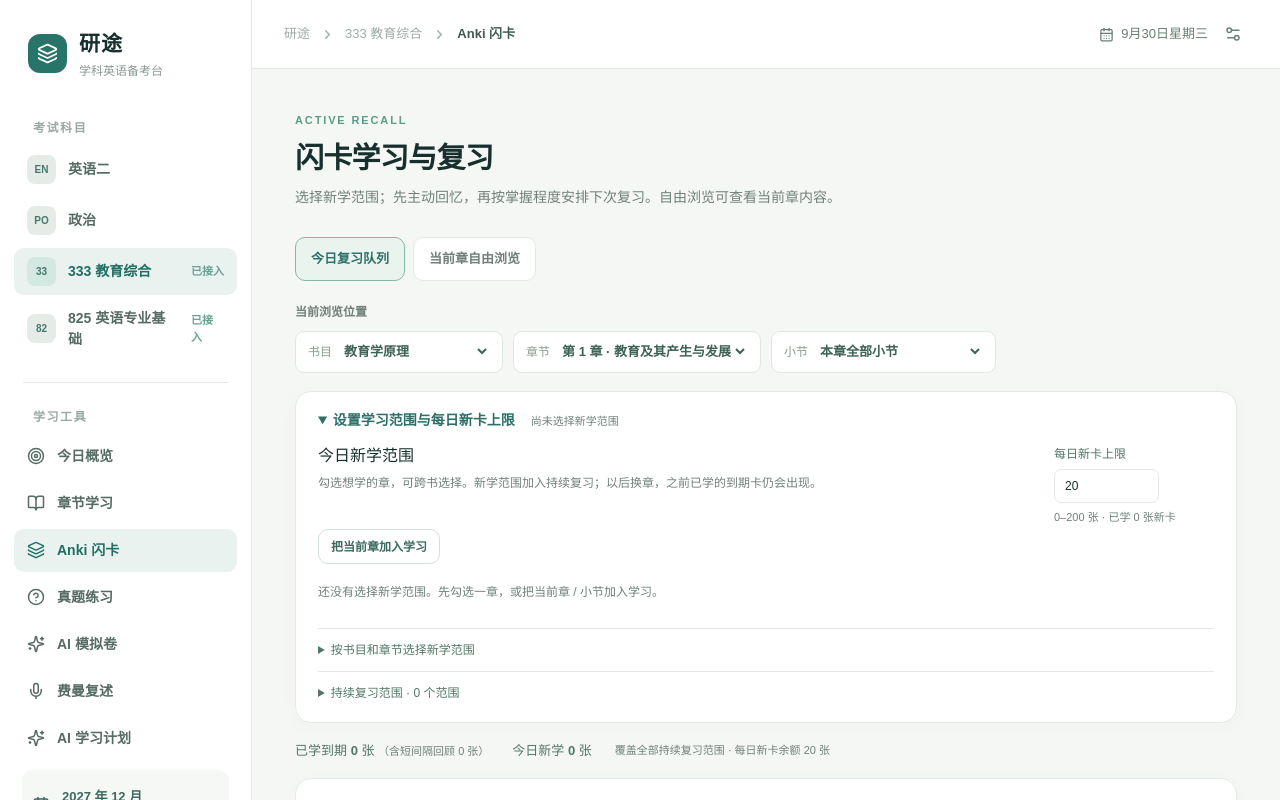
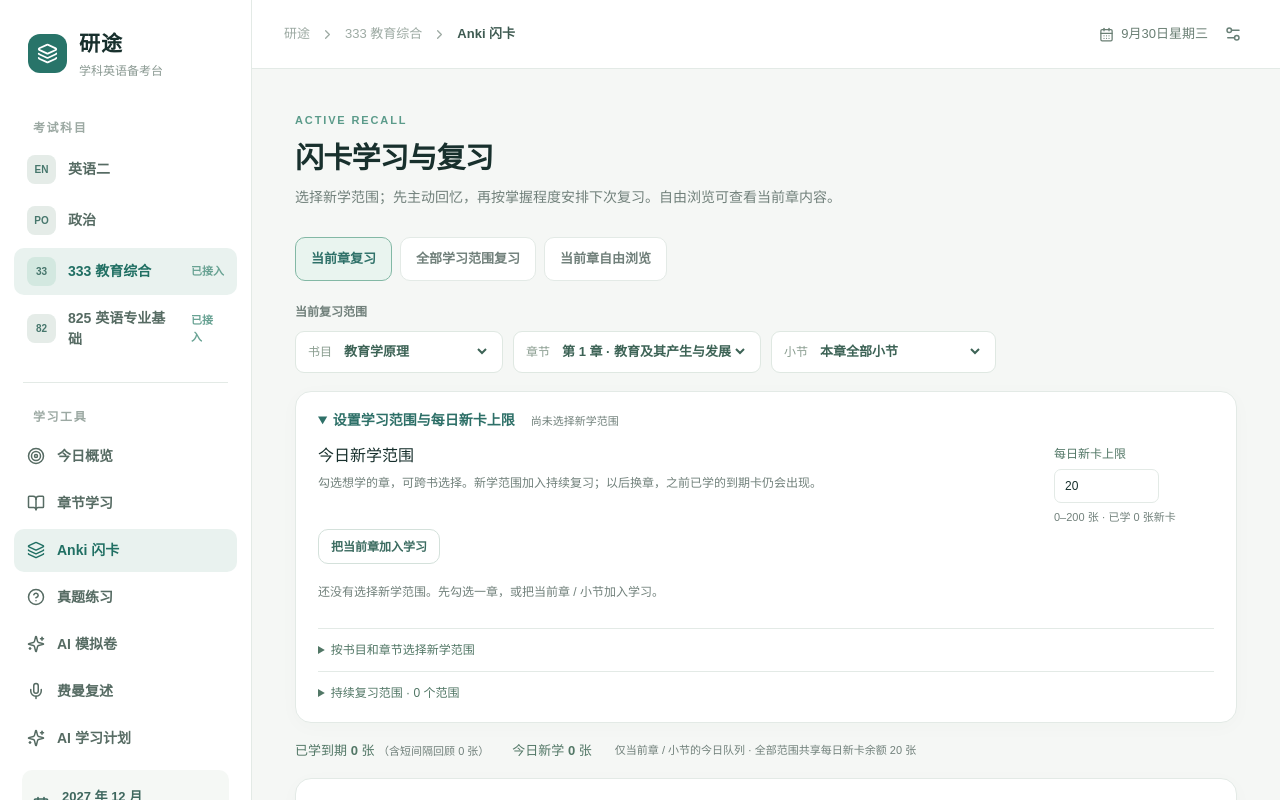
Before and after one commit to free60127/kaoyan, a React (Vite) app: page / in a window 1280 px wide. Both pictures are taken after a click on the button "Anki 闪卡". Shown: the top 800 px of the page. Built offline with nearby package versions, Linux system fonts and the light colour scheme.

Commit message:
Fix flashcard review scope to follow current location

```diff
--- a/app/components/StudyReview.tsx
+++ b/app/components/StudyReview.tsx
@@ -1,6 +1,7 @@
 import { useEffect, useState, type ReactNode } from "react";
 import type { StudyReviewController } from "../../lib/use-study-review";
 import { localStudyDate, type Rating, type StudyScope } from "../../lib/study-scheduler";
+import { cardMatchesStudyScope, scopedStudyReviewView, studyBrowseIndex } from "../../lib/study-review-view";
 
 type Book = { id: string; name: string; chapters: { title: string }[] };
 type Card = { id: string; book: string; chapter: number; section?: string; front: string; back: string; source: string; sourceFile?: string; sourcePage?: number; sourcePages?: number[] };
@@ -10,7 +11,7 @@ function scopeLabel(scope: StudyScope, books: Book[]) {
   return `${books.find(book => book.id === scope.bookId)?.name || scope.bookId} · 第 ${scope.chapters.join("、")} 章${scope.section ? " · " + scope.section : ""}`;
 }
 
-export function StudyReviewScopes({ books, cards, review, current }: { books: Book[]; cards: Card[]; review: StudyReviewController; current: StudyScope }) {
+export function StudyReviewScopes({ books, cards, review, current, showCurrent = true }: { books: Book[]; cards: Card[]; review: StudyReviewController; current: StudyScope; showCurrent?: boolean }) {
   const [expanded, setExpanded] = useState(() => !review.progress.scopes.length);
   const [limitDraft, setLimitDraft] = useState(String(review.progress.dailyNewLimit));
   useEffect(() => setLimitDraft(String(review.progress.dailyNewLimit)), [review.progress.dailyNewLimit]);
@@ -27,7 +28,7 @@ export function StudyReviewScopes({ books, cards, review, current }: { books: Bo
   const currentAvailable = cards.some(card => card.book === current.bookId && current.chapters.includes(card.chapter) && (!current.section || current.section === card.section));
   return <details className="panel study-scopes" open={expanded} onToggle={event => setExpanded(event.currentTarget.open)}><summary>设置学习范围与每日新卡上限 <small>{review.newScopes.length ? "已选新学范围 · 上限 " + review.progress.dailyNewLimit + " 张" : "尚未选择新学范围"}</small></summary>
     <div className="study-scope-heading"><div><h2>今日新学范围</h2><p>勾选想学的章，可跨书选择。新学范围加入持续复习；以后换章，之前已学的到期卡仍会出现。</p></div><label className="study-limit">每日新卡上限<input type="number" min="0" max="200" step="1" value={limitDraft} disabled={!review.ready} onChange={event => { const value = event.target.value; setLimitDraft(value); if (value !== "" && Number.isInteger(Number(value)) && Number(value) >= 0 && Number(value) <= 200) review.setDailyNewLimit(Number(value)); }} onBlur={() => setLimitDraft(String(review.progress.dailyNewLimit))}/><small>0–200 张 · 已学 {review.progress.daily.date === localStudyDate(review.now) ? review.progress.daily.admitted.length : 0} 张新卡</small></label></div>
-    <button className="secondary" disabled={!review.ready || !currentAvailable} onClick={() => review.selectScopes([...review.newScopes, current])}>把当前{current.section ? "小节" : "章"}加入学习</button>
+    {showCurrent && <button className="secondary" disabled={!review.ready || !currentAvailable} onClick={() => review.selectScopes([...review.newScopes, current])}>把当前{current.section ? "小节" : "章"}加入学习</button>}
     <div className="study-selection" aria-label="已选新学范围">{review.newScopes.length ? review.newScopes.map(scope => <span key={scopeKey(scope)}>{scopeLabel(scope, books)}<button aria-label={"取消今日新学：" + scopeLabel(scope, books)} onClick={() => review.selectScopes(review.newScopes.filter(item => scopeKey(item) !== scopeKey(scope)))}>×</button></span>) : <p>还没有选择新学范围。先勾选一章，或把当前章 / 小节加入学习。</p>}</div>
     <details className="study-range-picker"><summary>按书目和章节选择新学范围</summary><div className="study-range-books">{books.map(book => {
       const available = book.chapters.map((_, index) => index + 1).filter(chapter => chapterAvailable(book.id, chapter));
@@ -46,31 +47,43 @@ function intervalLabel(minutes: number) {
 }
 
 export function StudyReviewCards({ review, cards, books, bookId, chapter, section, picker }: { review: StudyReviewController; cards: Card[]; books: Book[]; bookId: string; chapter: number; section: string; picker: ReactNode }) {
-  const [mode, setMode] = useState<"queue" | "browse">("queue");
-  const [browseIndex, setBrowseIndex] = useState(0);
-  const [flipped, setFlipped] = useState(false);
-  const browseCards = cards.filter(card => card.book === bookId && card.chapter === chapter && (!section || card.section === section));
-  const head = review.queue.items[0];
-  const card = mode === "queue" ? cards.find(card => card.id === head?.cardId) : browseCards[browseIndex];
-  useEffect(() => { setBrowseIndex(0); setFlipped(false); }, [bookId, chapter, section]);
-  useEffect(() => setFlipped(false), [card?.id, mode]);
+  const [mode, setMode] = useState<"scope" | "all" | "browse">("scope");
+  const currentScope: StudyScope = { bookId, chapters: [chapter], ...(section ? { section } : {}) };
+  const locationKey = scopeKey(currentScope);
+  const [browsePosition, setBrowsePosition] = useState({ scopeKey: locationKey, index: 0 });
+  const [revealedCard, setRevealedCard] = useState<string | null>(null);
+  const browseCards = cards.filter(card => cardMatchesStudyScope(card, currentScope));
+  const browseIndex = studyBrowseIndex(browsePosition, locationKey, browseCards.length);
+  const scopedQueue = scopedStudyReviewView(review.queueForScope(currentScope), cards, review.progress, currentScope, review.now);
+  const queue = mode === "all" ? review.queue : scopedQueue;
+  const head = queue.items[0];
+  const card = mode === "browse" ? browseCards[browseIndex] : cards.find(card => card.id === head?.cardId);
+  const visibleCardKey = JSON.stringify([mode, locationKey, card?.id]);
+  const flipped = revealedCard === visibleCardKey;
+  useEffect(() => { setBrowsePosition({ scopeKey: locationKey, index: 0 }); setRevealedCard(null); }, [locationKey]);
+  useEffect(() => setRevealedCard(null), [visibleCardKey]);
   const lastCard = cards.find(card => card.id === review.lastRating?.cardId);
-  const currentScope: StudyScope = { bookId, chapters: [chapter], ...(section ? { section } : {}) };
+  const showLastRating = mode !== "browse" && lastCard && (mode === "all" || cardMatchesStudyScope(lastCard, currentScope));
   return <>
-    <div className="study-mode-tabs" role="group" aria-label="闪卡使用方式"><button className={mode === "queue" ? "active" : ""} onClick={() => setMode("queue")}>今日复习队列</button><button className={mode === "browse" ? "active" : ""} onClick={() => setMode("browse")}>当前章自由浏览</button></div>
-    <div className="study-location"><strong>当前浏览位置</strong>{picker}</div>
-    <StudyReviewScopes books={books} cards={cards} review={review} current={currentScope}/>
+    <div className="study-mode-tabs" role="group" aria-label="闪卡使用方式"><button className={mode === "scope" ? "active" : ""} aria-pressed={mode === "scope"} onClick={() => setMode("scope")}>当前章{section ? " / 小节" : ""}复习</button><button className={mode === "all" ? "active" : ""} aria-pressed={mode === "all"} onClick={() => setMode("all")}>全部学习范围复习</button><button className={mode === "browse" ? "active" : ""} aria-pressed={mode === "browse"} onClick={() => setMode("browse")}>当前章自由浏览</button></div>
+    {mode !== "all" && <div className="study-location"><strong>{mode === "scope" ? "当前复习范围" : "当前浏览位置"}</strong>{picker}</div>}
+    <StudyReviewScopes books={books} cards={cards} review={review} current={currentScope} showCurrent={mode !== "all"}/>
     {review.storageError && <p className="error study-storage-error" role="alert">{review.storageError}</p>}
-    <div className="study-queue-summary">{mode === "queue" ? <><span>已学到期 <b>{review.queue.counts.reviewDue}</b> 张 <small>（含短间隔回顾 {review.queue.counts.learningDue} 张）</small></span><span>今日新学 <b>{review.queue.counts.newToday}</b> 张</span><small>覆盖全部持续复习范围 · 每日新卡余额 {review.queue.remainingNewLimit} 张</small></> : <><span>当前章{section ? " / 小节" : ""}共 <b>{browseCards.length}</b> 张</span><small>浏览不评分、不改变复习记录。加入学习范围后在今日队列评分。</small></>}</div>
-    {review.lastRating && <p className="study-rating-confirmation" role="status">已记录「{lastCard?.front || "上一张卡"}」· 下次复习：{formatStudyDue(review.lastRating.dueAt)}</p>}
+    <div className="study-queue-summary">{mode !== "browse" ? <><span>已学到期 <b>{queue.counts.reviewDue}</b> 张 <small>（含短间隔回顾 {queue.counts.learningDue} 张）</small></span><span>今日新学 <b>{queue.counts.newToday}</b> 张</span><small>{mode === "all" ? "覆盖全部持续复习范围" : "仅当前章 / 小节的今日队列"} · 全部范围共享每日新卡余额 {queue.remainingNewLimit} 张</small></> : <><span>当前章{section ? " / 小节" : ""}共 <b>{browseCards.length}</b> 张</span><small>浏览不评分、不改变复习记录。加入学习范围后在复习模式评分。</small></>}</div>
+    {showLastRating && review.lastRating && <p className="study-rating-confirmation" role="status">已记录「{lastCard.front}」· 下次复习：{formatStudyDue(review.lastRating.dueAt)}</p>}
     {!review.ready ? <div className="panel empty">正在读取学习记录…</div> : card ? <div className="flash-area">
-      <div className="flash-top"><span>{books.find(book => book.id === card.book)?.name} · 第 {card.chapter} 章{card.section ? " · " + card.section : ""}</span><span>{mode === "queue" ? `${head.kind === "new" ? "新卡" : head.kind === "learning" ? "短间隔回顾" : "到期复习"} · 队列剩余 ${review.queue.items.length} 张` : `${browseIndex + 1} / ${browseCards.length}`}</span></div>
-      <button className="flash-card" onClick={() => setFlipped(value => !value)}><small>{flipped ? "答案" : "问题"}</small><strong>{flipped ? card.back : card.front}</strong><span>{flipped ? card.source : "先自己回答，再点击查看答案"}</span>{flipped && card.sourceFile && <span className="original-source">原 PDF：{card.sourceFile}{card.sourcePages?.length ? " · 第 " + card.sourcePages.join("、") + " 页" : card.sourcePage ? " · 第 " + card.sourcePage + " 页" : ""}</span>}</button>
-      <div className="rate-actions study-rate-actions">{!flipped ? <button className="primary" onClick={() => setFlipped(true)}>显示答案</button> : mode === "queue" ? ratings.map(({ grade, label }) => {
+      <div className="flash-top"><span>{books.find(book => book.id === card.book)?.name} · 第 {card.chapter} 章{card.section ? " · " + card.section : ""}</span><span>{mode !== "browse" && head ? `${head.kind === "new" ? "新卡" : head.kind === "learning" ? "短间隔回顾" : "到期复习"} · ${mode === "all" ? "全部队列" : "当前范围"}剩余 ${queue.items.length} 张` : `${browseIndex + 1} / ${browseCards.length}`}</span></div>
+      <button className="flash-card" onClick={() => setRevealedCard(flipped ? null : visibleCardKey)}><small>{flipped ? "答案" : "问题"}</small><strong>{flipped ? card.back : card.front}</strong><span>{flipped ? card.source : "先自己回答，再点击查看答案"}</span>{flipped && card.sourceFile && <span className="original-source">原 PDF：{card.sourceFile}{card.sourcePages?.length ? " · 第 " + card.sourcePages.join("、") + " 页" : card.sourcePage ? " · 第 " + card.sourcePage + " 页" : ""}</span>}</button>
+      <div className="rate-actions study-rate-actions">{!flipped ? <button className="primary" onClick={() => setRevealedCard(visibleCardKey)}>显示答案</button> : mode !== "browse" ? ratings.map(({ grade, label }) => {
         const preview = review.preview(card.id, grade);
-        return <button key={grade} onClick={() => { review.rateCard(card.id, grade); setFlipped(false); }}>{label}<small>{intervalLabel(preview.delayMinutes)}</small><span>{formatStudyDue(preview.dueAt)}</span></button>;
-      }) : <button className="secondary" onClick={() => setFlipped(false)}>返回问题</button>}</div>
-      {mode === "browse" && <div className="study-browse-nav"><button className="secondary" disabled={browseIndex === 0} onClick={() => setBrowseIndex(index => index - 1)}>上一张</button><button className="secondary" disabled={browseIndex >= browseCards.length - 1} onClick={() => setBrowseIndex(index => index + 1)}>下一张</button></div>}
-    </div> : <div className="panel empty study-queue-empty">{mode === "browse" ? "当前章 / 小节暂无闪卡，请切换浏览位置。" : <><b>{review.progress.scopes.length ? "当前队列已完成" : "先选择今天想学的范围"}</b><p>{review.progress.scopes.length ? "已学卡会按评分时间再次进入队列；今日新卡来自上方所选范围。" : "上方可加入当前章 / 小节，也可以按书目勾选章节。"}</p>{review.queue.nextDueAt && <p>下次到期：{formatStudyDue(review.queue.nextDueAt)} · 到时自动进入队列</p>}{review.queue.remainingNewLimit === 0 && <p>今日新卡额度已用完。可以调整每日上限，或明天继续。</p>}</>}</div>}
+        return <button key={grade} onClick={() => { review.rateCard(card.id, grade, mode === "scope" ? currentScope : undefined); setRevealedCard(null); }}>{label}<small>{intervalLabel(preview.delayMinutes)}</small><span>{formatStudyDue(preview.dueAt)}</span></button>;
+      }) : <button className="secondary" onClick={() => setRevealedCard(null)}>返回问题</button>}</div>
+      {mode === "browse" && <div className="study-browse-nav"><button className="secondary" disabled={browseIndex === 0} onClick={() => setBrowsePosition({ scopeKey: locationKey, index: browseIndex - 1 })}>上一张</button><button className="secondary" disabled={browseIndex >= browseCards.length - 1} onClick={() => setBrowsePosition({ scopeKey: locationKey, index: browseIndex + 1 })}>下一张</button></div>}
+    </div> : <div className="panel empty study-queue-empty">{mode === "browse" ? "当前章 / 小节暂无闪卡，请切换浏览位置。" : <>
+      <b>{mode === "scope" ? "当前章 / 小节暂无待复习卡" : review.progress.scopes.length ? "全部学习范围当前队列已完成" : "先选择今天想学的范围"}</b>
+      {mode === "scope" ? <><p>可把当前章 / 小节加入上方今日新学范围，或切换到全部学习范围复习。切换位置不会自动加入学习。</p><p>当前范围只显示已进入今日队列的卡；新卡额度与其他范围共享。已学卡到期时会自动刷新。</p><button className="secondary" onClick={() => setMode("all")}>全部学习范围复习{review.queue.items.length ? `（${review.queue.items.length} 张）` : ""}</button></> : <p>{review.progress.scopes.length ? "已学卡会按评分时间再次进入队列；今日新卡来自上方所选范围。" : "上方可按书目勾选章节，或切回当前章复习并加入当前章 / 小节。"}</p>}
+      {queue.nextDueAt && <p>{mode === "scope" ? "当前范围下次到期" : "下次到期"}：{formatStudyDue(queue.nextDueAt)} · 到时自动进入队列</p>}
+      {queue.remainingNewLimit === 0 && <p>全部范围共享的今日新卡额度已用完。可以调整每日上限，或明天继续。</p>}
+    </>}</div>}
   </>;
 }
--- /dev/null
+++ b/lib/study-review-view.ts
@@ -0,0 +1,35 @@
+import type { CardIdentity, StudyProgress, StudyQueue, StudyScope, StudyTime } from "./study-scheduler";
+
+export function cardMatchesStudyScope(card: CardIdentity, scope: StudyScope): boolean {
+  return card.book === scope.bookId && scope.chapters.includes(card.chapter) && (scope.section === undefined || card.section === scope.section);
+}
+
+/** Filter the actual supplied queue without changing its order, admissions, or shared quota. */
+export function scopedStudyReviewView(queue: StudyQueue, catalog: readonly CardIdentity[], progress: StudyProgress, scope: StudyScope, now: StudyTime) {
+  const localCards = catalog.filter(card => cardMatchesStudyScope(card, scope));
+  const ids = new Set(localCards.map(card => card.id));
+  const items = queue.items.filter(item => ids.has(item.cardId));
+  const instant = new Date(now).getTime();
+  let nextDueAt: string | null = null;
+  for (const card of localCards) {
+    if (!progress.scopes.some(active => cardMatchesStudyScope(card, active))) continue;
+    const dueAt = progress.cards[card.id]?.dueAt;
+    if (dueAt && Date.parse(dueAt) > instant && (nextDueAt === null || Date.parse(dueAt) < Date.parse(nextDueAt))) nextDueAt = dueAt;
+  }
+  return {
+    items,
+    counts: {
+      reviewDue: items.filter(item => item.kind !== "new").length,
+      learningDue: items.filter(item => item.kind === "learning").length,
+      newToday: items.filter(item => item.kind === "new").length,
+    },
+    nextDueAt,
+    remainingNewLimit: queue.remainingNewLimit,
+  };
+}
+
+/** Resolve before rendering, so changing location cannot briefly show the old browse index. */
+export function studyBrowseIndex(position: { scopeKey: string; index: number }, scopeKey: string, length: number): number {
+  if (position.scopeKey !== scopeKey || length <= 0) return 0;
+  return Math.max(0, Math.min(position.index, length - 1));
+}
--- a/lib/use-study-review.ts
+++ b/lib/use-study-review.ts
@@ -1,5 +1,6 @@
 import { useEffect, useMemo, useRef, useState } from "react";
 import { applyRating, buildStudyQueue, createEmptyProgress, normalizeStoredProgress, normalizeStudyScopes, previewSchedule, type CardIdentity, type Rating, type StudyProgress, type StudyScope, type StudyTime } from "./study-scheduler";
+import { cardMatchesStudyScope } from "./study-review-view";
 
 export type StudyReviewSession = { progress: StudyProgress; newScopes: StudyScope[] };
 export const studyReviewKey = (subject: "333" | "825") => `yantu-srs-v1-${subject}`;
@@ -41,10 +42,17 @@ export function pauseStudyScope(session: StudyReviewSession, paused: StudyScope)
   return { progress: { ...session.progress, scopes: remove(session.progress.scopes) }, newScopes: remove(session.newScopes) };
 }
 
-export function buildReviewSession(catalog: readonly CardIdentity[], session: StudyReviewSession, now: StudyTime) {
-  const ongoing = buildStudyQueue(catalog, session.progress, now);
-  const selected = buildStudyQueue(catalog, session.progress, now, session.newScopes);
+export function buildReviewSession(catalog: readonly CardIdentity[], session: StudyReviewSession, now: StudyTime, scope?: StudyScope) {
+  const locationCatalog = scope ? catalog.filter(card => cardMatchesStudyScope(card, scope)) : catalog;
+  const ongoing = buildStudyQueue(locationCatalog, session.progress, now);
+  const selected = buildStudyQueue(locationCatalog, session.progress, now, session.newScopes);
   return { ...ongoing, items: [...ongoing.items.filter(item => item.kind !== "new"), ...selected.items.filter(item => item.kind === "new")], counts: { ...ongoing.counts, newAvailable: selected.counts.newAvailable, newToday: selected.counts.newToday } };
+}
+
+/** Validate against the same scope queue at rating time; admission remains shared across all locations. */
+export function rateStudyReviewCard(session: StudyReviewSession, catalog: readonly CardIdentity[], cardId: string, grade: Rating, now: StudyTime, scope?: StudyScope): StudyReviewSession | null {
+  if (!buildReviewSession(catalog, session, now, scope).items.some(item => item.cardId === cardId)) return null;
+  return { ...session, progress: applyRating(session.progress, cardId, grade, now) };
 }
 
 export function useStudyReview(subject: "333" | "825", catalog: readonly CardIdentity[], enabled: boolean) {
@@ -86,16 +94,18 @@ export function useStudyReview(subject: "333" | "825", catalog: readonly CardIde
   const queue = useMemo(() => buildReviewSession(catalog, current, now), [catalog, current, now]);
   return {
     ready: session !== null, progress: current.progress, newScopes: current.newScopes, queue, now, storageError, lastRating,
+    queueForScope(scope: StudyScope) { return buildReviewSession(catalog, current, now, scope); },
     selectScopes(scopes: StudyScope[]) { if (sessionRef.current) commit(selectNewStudyScopes(sessionRef.current, scopes, catalog)); },
     pauseScope(scope: StudyScope) { if (sessionRef.current) commit(pauseStudyScope(sessionRef.current, scope)); },
     setDailyNewLimit(value: number) {
       if (sessionRef.current && Number.isInteger(value) && value >= 0 && value <= 200) commit({ ...sessionRef.current, progress: { ...sessionRef.current.progress, dailyNewLimit: value } });
     },
-    rateCard(cardId: string, grade: Rating) {
+    rateCard(cardId: string, grade: Rating, scope?: StudyScope) {
       const previous = sessionRef.current, instant = Date.now();
-      if (!previous || !buildReviewSession(catalog, previous, instant).items.some(item => item.cardId === cardId)) return;
-      const next = applyRating(previous.progress, cardId, grade, instant);
-      commit({ ...previous, progress: next }); setLastRating({ cardId, dueAt: next.cards[cardId].dueAt });
+      if (!previous) return;
+      const next = rateStudyReviewCard(previous, catalog, cardId, grade, instant, scope);
+      if (!next) return;
+      commit(next); setLastRating({ cardId, dueAt: next.progress.cards[cardId].dueAt });
     },
     preview(cardId: string, grade: Rating) { return previewSchedule(current.progress.cards[cardId], grade, now); },
   };
```
Also changed, not shown: 2 other files (tests, documents, lock files or other folders).
